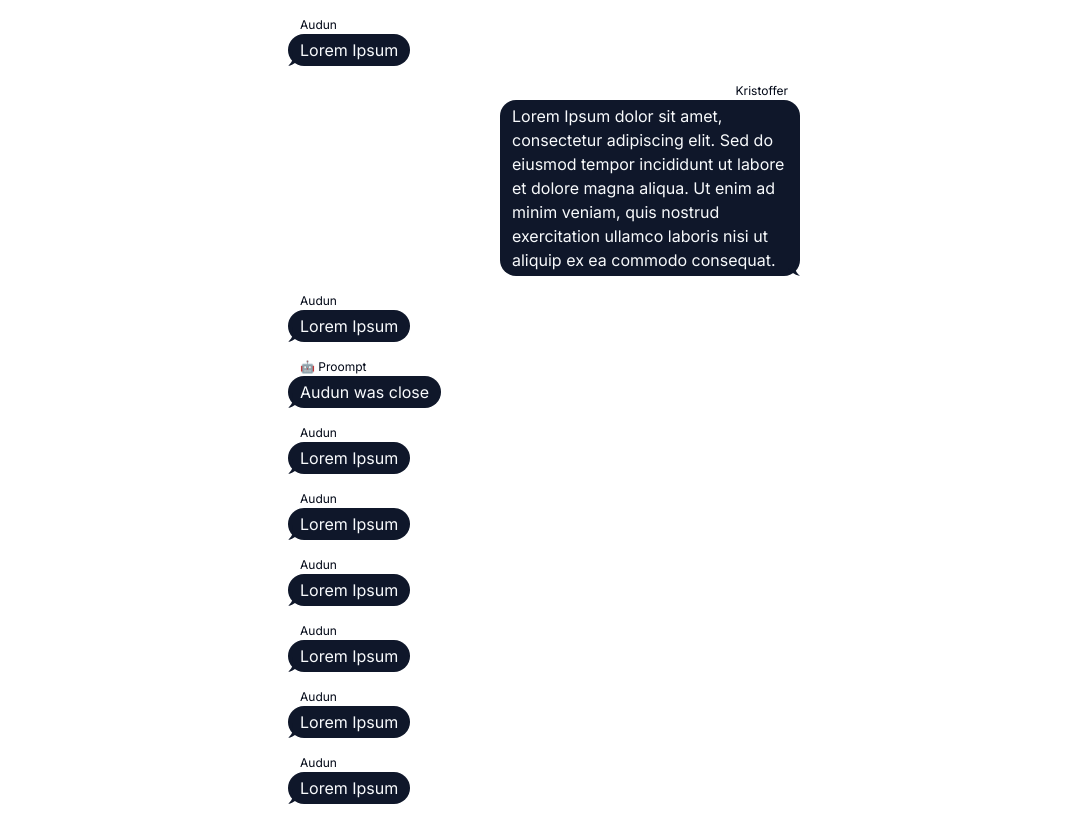
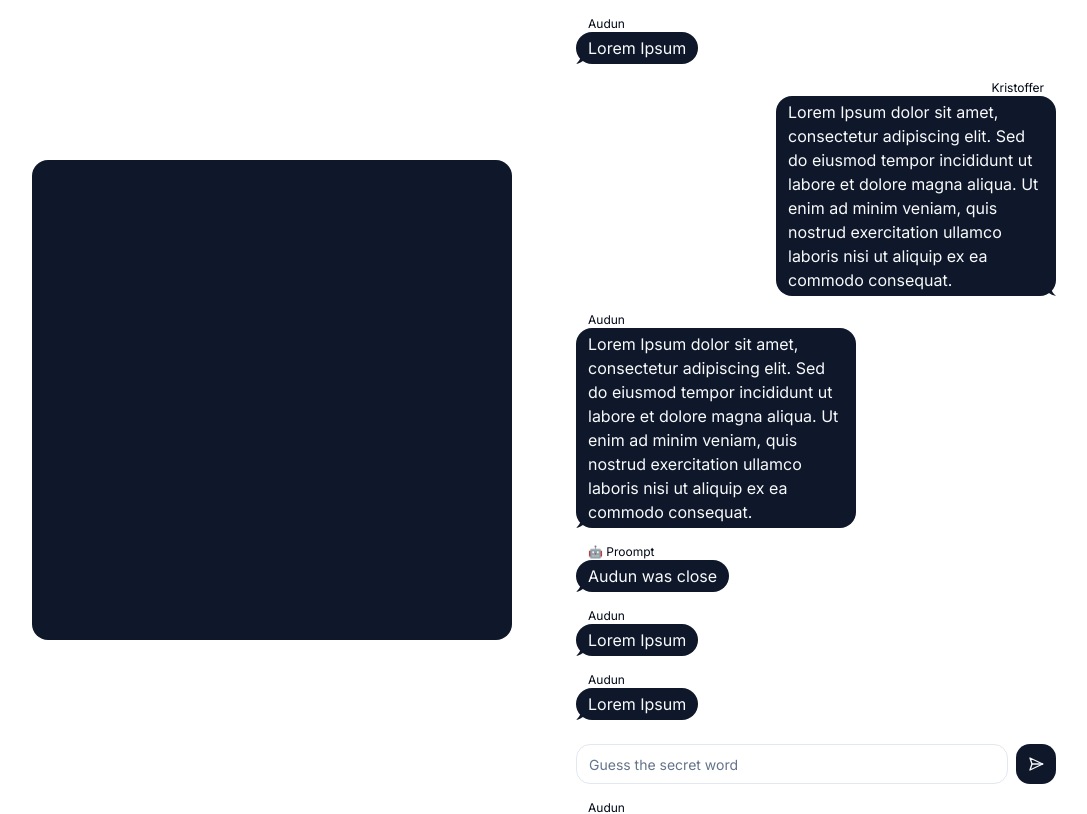
Before and after one commit to kristofferaas/proompt, a Next.js app: page /components in a window 1280 px wide. Shown: the top 814 px of the page, without its empty margins (96-1183 px from the left). Built offline with nearby package versions, Linux system fonts and the light colour scheme; no server answers.

Commit message:
Change tailwind variables

```diff
--- a/app/components/layout.tsx
+++ b/app/components/layout.tsx
@@ -10,5 +10,5 @@ export default function ComponentsLayout({
     return notFound();
   }
 
-  return <div className="container max-w-xl">{children}</div>;
+  return <div className="flex justify-center w-full">{children}</div>;
 }
--- a/app/components/page.tsx
+++ b/app/components/page.tsx
@@ -1,15 +1,31 @@
+import { Button } from "@/components/ui/button";
 import { ChatBubble } from "@/components/ui/chat-bubble";
+import { Input } from "@/components/ui/input";
+import { SendHorizonalIcon } from "lucide-react";
 
 export default function ComponentsPage() {
   return (
-    <div className="flex flex-col gap-4 py-4">
+    <div className="container max-w-6xl flex flex-1 justify-evenly gap-8">
+      <div className="hidden lg:block w-[480px] h-[480px] aspect-square bg-primary sticky top-1/2 -translate-y-1/2 rounded-[16px]" />
+      <Chat />
+    </div>
+  );
+}
+
+function Chat() {
+  return (
+    <div className="w-[480px]">
+      <ol className="flex flex-col py-4 gap-4">
         <ChatBubble displayName="Audun" message="Lorem Ipsum" />
         <ChatBubble
           side="right"
           displayName="Kristoffer"
           message="Lorem Ipsum dolor sit amet, consectetur adipiscing elit. Sed do eiusmod tempor incididunt ut labore et dolore magna aliqua. Ut enim ad minim veniam, quis nostrud exercitation ullamco laboris nisi ut aliquip ex ea commodo consequat."
         />
-      <ChatBubble displayName="Audun" message="Lorem Ipsum" />
+        <ChatBubble
+          displayName="Audun"
+          message="Lorem Ipsum dolor sit amet, consectetur adipiscing elit. Sed do eiusmod tempor incididunt ut labore et dolore magna aliqua. Ut enim ad minim veniam, quis nostrud exercitation ullamco laboris nisi ut aliquip ex ea commodo consequat."
+        />
         <ChatBubble displayName="🤖 Proompt" message="Audun was close" />
         <ChatBubble displayName="Audun" message="Lorem Ipsum" />
         <ChatBubble displayName="Audun" message="Lorem Ipsum" />
@@ -20,9 +36,20 @@ export default function ComponentsPage() {
         <ChatBubble displayName="Audun" message="Lorem Ipsum" />
         <ChatBubble displayName="Audun" message="Lorem Ipsum" />
         <ChatBubble displayName="Audun" message="Lorem Ipsum" />
-      <ChatBubble side="right" displayName="Kristoffer" message="Lorem Ipsum" />
+        <ChatBubble
+          side="right"
+          displayName="Kristoffer"
+          message="Lorem Ipsum"
+        />
         <ChatBubble displayName="Audun" message="Lorem Ipsum" />
         <ChatBubble displayName="🤖 Proompt" message="Audun was close" />
+      </ol>
+      <div className="py-4 flex gap-2 sticky bottom-0 bg-background">
+        <Input  placeholder="Guess the secret word"/>
+        <Button size="icon" className="shrink-0">
+          <SendHorizonalIcon className="w-4 h-4" />
+        </Button>
+      </div>
     </div>
   );
 }
--- a/app/globals.css
+++ b/app/globals.css
@@ -33,7 +33,7 @@
 
     --ring: 215 20.2% 65.1%;
 
-    --radius: 0.5rem;
+    --radius: 16px;
   }
 
   .dark {
--- a/app/layout.tsx
+++ b/app/layout.tsx
@@ -8,6 +8,8 @@ const inter = Inter({ subsets: ["latin"] });
 export const metadata: Metadata = {
   title: "Create Next App",
   description: "Generated by create next app",
+  viewport:
+    "width=device-width, initial-scale=1, maximum-scale=1, user-scalable=no",
 };
 
 export default function RootLayout({
@@ -17,6 +19,9 @@ export default function RootLayout({
 }) {
   return (
     <html lang="en">
+      <head>
+        <meta name="HandheldFriendly" content="true" />
+      </head>
       <body className={inter.className}>
         <GameStateProvider>{children}</GameStateProvider>
       </body>
--- a/components/game/game-state-provider.tsx
+++ b/components/game/game-state-provider.tsx
@@ -1,6 +1,5 @@
 "use client";
 import { QueryClientProvider, QueryClient } from "@tanstack/react-query";
-import { ReactQueryDevtools } from "@tanstack/react-query-devtools";
 
 const queryClient = new QueryClient();
 
@@ -8,7 +7,6 @@ export function GameStateProvider({ children }: { children: React.ReactNode }) {
   return (
     <QueryClientProvider client={queryClient}>
       {children}
-      <ReactQueryDevtools initialIsOpen={false} />
     </QueryClientProvider>
   );
 }
--- a/components/ui/chat-bubble.tsx
+++ b/components/ui/chat-bubble.tsx
@@ -17,15 +17,15 @@ export function ChatBubble({
         "items-end": side === "right",
       })}
     >
-      <span className="text-foreground text-[12px] px-3">{displayName}</span>
-      <div className="relative bg-primary text-primary-foreground py-1 px-3 w-fit min-w-[28px] max-w-[300px] min-h-[32px] rounded-[16px]">
+      <span className="text-foreground text-xs px-3">{displayName}</span>
+      <div className="relative bg-primary text-primary-foreground py-1 px-3 w-fit min-w-[28px] max-w-[280px] min-h-[32px] rounded-lg">
         <ChatBubbleTail
           className={cn(`absolute bottom-0 text-primary`, {
             "right-0 -scale-x-100": side === "right",
             "left-0": side === "left",
           })}
         />
-        <p className="relative font-normal text-[16px] leading-normal bg-inherit">
+        <p className="relative font-normal text-base bg-inherit">
           {message}
         </p>
       </div>
```
Lines whose indentation alone changed are shown as unchanged.
